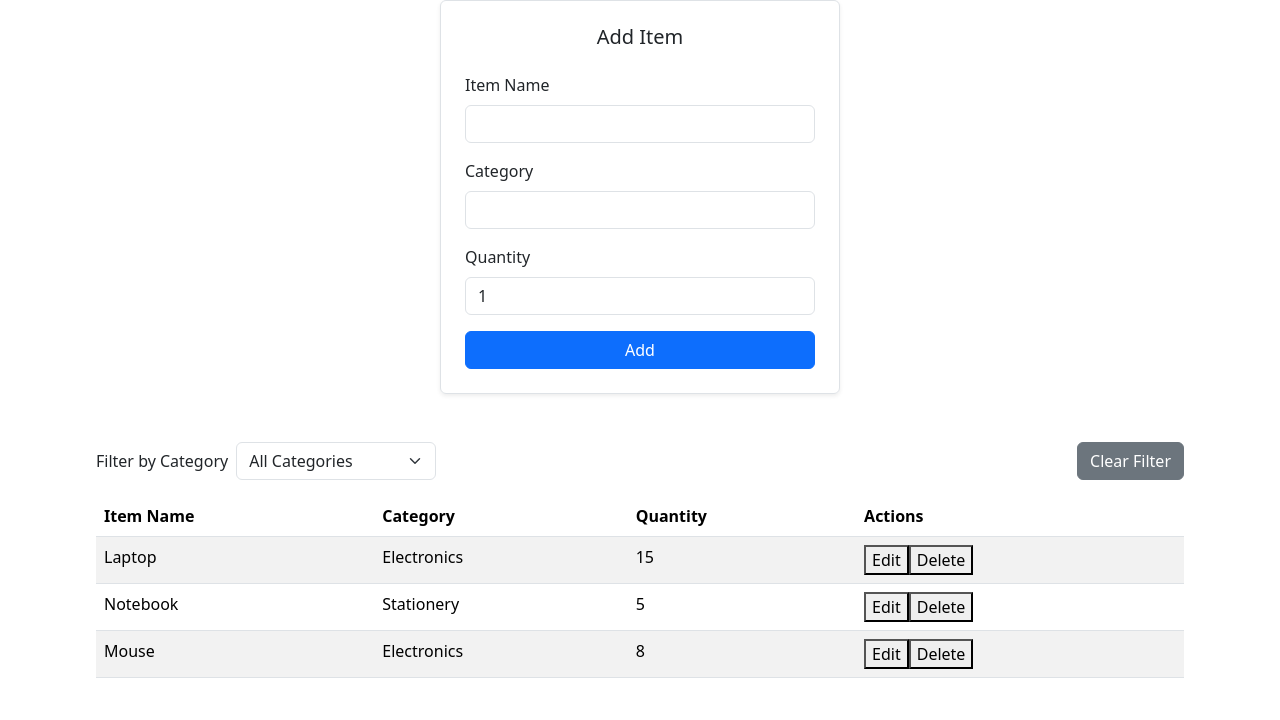
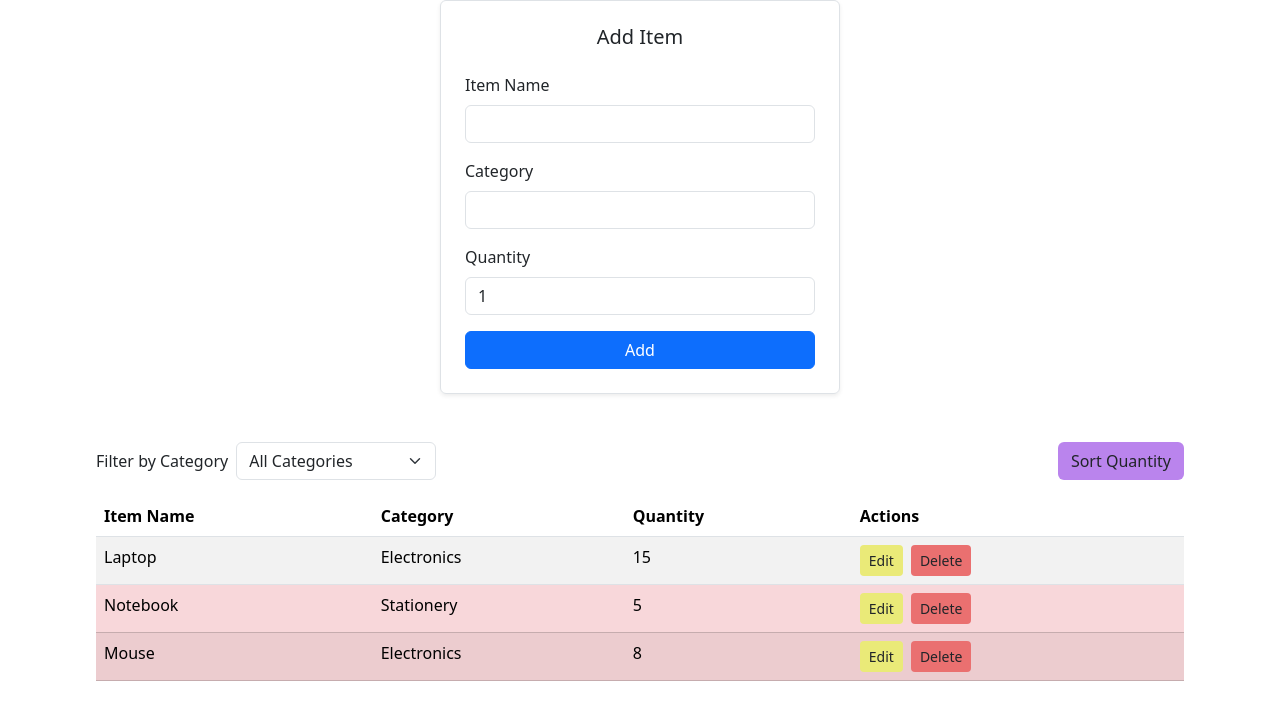
Before and after one commit to TejaswiniBeleshe/Inventory-management-app, a React (Vite) app: page / in a window 1280 px wide. Shown: the top 720 px of the page. Built offline with nearby package versions, Linux system fonts and the light colour scheme.

Commit message:
Style eachrow and sort quantity

```diff
--- a/src/App.css
+++ b/src/App.css
@@ -0,0 +1,11 @@
+.sort-btn{
+  background-color: rgb(186, 132, 237);
+}
+
+.edit-btn{
+  background-color: rgb(234, 234, 120);
+}
+
+.delete-btn{
+  background-color: rgb(234, 112, 112);
+}
--- a/src/components/table/EachRow.jsx
+++ b/src/components/table/EachRow.jsx
@@ -1,32 +1,33 @@
+import "../../App.css"
 
-const EachRow = ({ele,setItems,items,editItems,setEditItems})=>{
-    const {name,category,quantity} = ele
+const EachRow = ({ ele, setItems, items, setEditItems }) => {
+    const { id, name, category, quantity } = ele;
 
-    const handleDelete = (id)=>{
-        const finalItems = items.filter((ele)=>{
-            return ele.id !== id
-        })
-        setItems(finalItems)
-    }
+    const handleDelete = () => {
+      const updatedItems = items.filter((item) => item.id !== id);
+      setItems(updatedItems);
+    };
 
-    const handleEdit = (id)=>{
-        const findItem = items.find(ele=>ele.id === id)
-        setEditItems(findItem)
-        // alert(<input value={findItem.name}/>)
-    }
+    const handleEdit = () => {
+      const itemToEdit = items.find((item) => item.id === id);
+      setEditItems(itemToEdit);
+    };
 
-    return(
-        <tr>
+    return (
+      <tr className={quantity < 10 ? "table-danger" : ""}>
         <td>{name}</td>
         <td>{category}</td>
         <td>{quantity}</td>
         <td>
-                <button onClick={()=>handleEdit(ele.id)}>Edit</button>
-                <button onClick={()=>handleDelete(ele.id)}>Delete</button>
+          <button className="btn edit-btn btn-sm me-2" onClick={handleEdit}>
+            Edit
+          </button>
+          <button className="btn delete-btn btn-sm" onClick={handleDelete}>
+            Delete
+          </button>
         </td>
       </tr>
-    )
+    );
+  };
 
-}
-
-export default EachRow
+  export default EachRow;
--- a/src/components/table/Table.jsx
+++ b/src/components/table/Table.jsx
@@ -1,11 +1,25 @@
 import { useState } from "react"
 import EachRow from "./EachRow"
 import { useEffect } from "react";
-
-const Table = ({ items, setItems, editItems, setEditItems }) => {
+import "../../App.css"
+const Table = ({ items, setItems,setEditItems }) => {
     const [allCategories, setAllCategories] = useState([]);
     const [filterCat, setFilterCat] = useState("");
     const [filteredItems, setFilteredItems] = useState([...items]);
+    const [sortQun,setSortQun] = useState(false);
+    // const [sorted,setSorted] = useState([])
+
+    const handleQuantityOrder = () => {
+        if(sortQun){
+           items.sort((a,b)=>b.quantity-a.quantity);
+        }
+    };
+
+    useEffect(()=>{
+
+        handleQuantityOrder()
+    },[sortQun])
+
 
     useEffect(() => {
       const categories = [...new Set(items.map((ele) => ele.category))];
@@ -19,11 +33,9 @@ const Table = ({ items, setItems, editItems, setEditItems }) => {
       } else {
         setFilteredItems(items);
       }
-    }, [filterCat, items]);
+    }, [filterCat,items]);
 
-    const handleClearFilter = () => {
-      setFilterCat("");
-    };
+
 
     return (
       <div className="mx-5 mt-5 px-5">
@@ -47,8 +59,8 @@ const Table = ({ items, setItems, editItems, setEditItems }) => {
               ))}
             </select>
           </div>
-          <button className="btn btn-secondary" onClick={handleClearFilter}>
-            Clear Filter
+          <button className="btn sort-btn" onClick={()=>setSortQun((prev)=>!prev)}>
+            Sort Quantity
           </button>
         </div>
         <table className="table table-striped">
```
Lines whose indentation alone changed are shown as unchanged.
